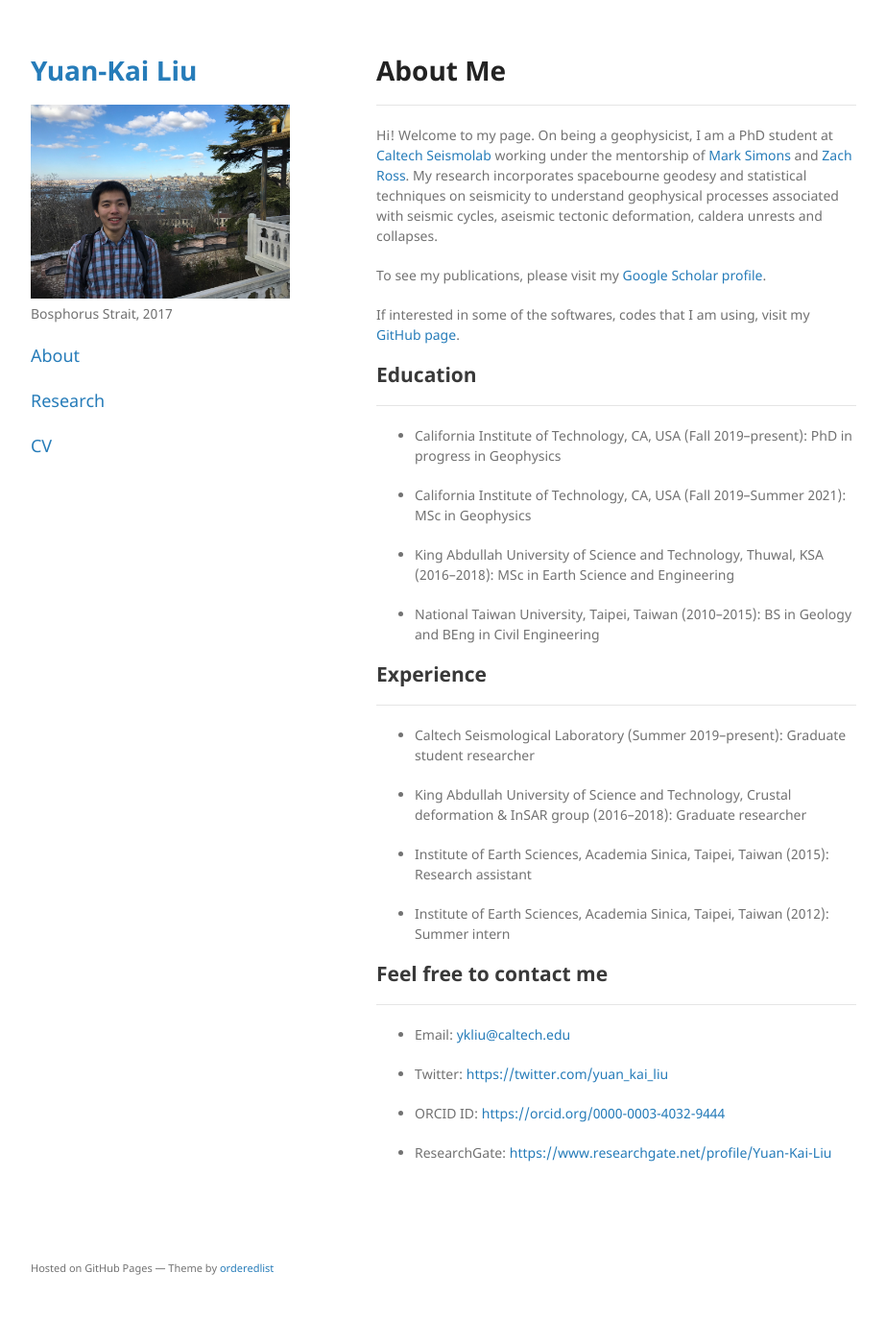
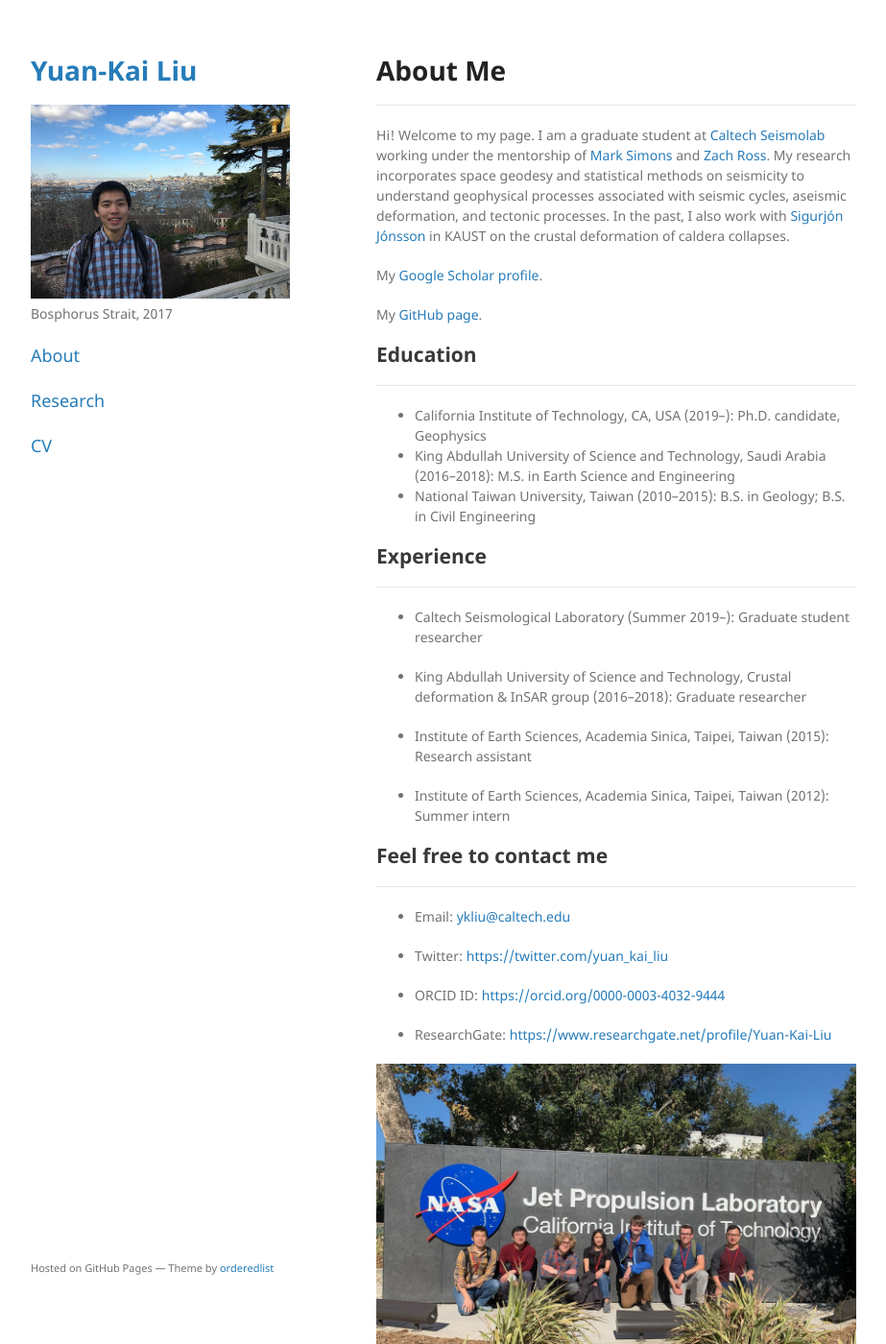
Before and after one commit to yuankailiu/yuankailiu.github.io, a Jekyll site: the page built from index.md, in a window 1280 px wide and 1400 px high. Shown: the whole window at 96% size, without its empty margins (178-1101 px from the left). Built offline with Jekyll 4.4.1, drawn with Linux system fonts in a browser that asks for light colours; our own code applies the rules of GitHub Pages for plain Markdown files; some of the changed text lies outside the part shown.

Commit message:
refresh cv and research page
cv and research page updates.

```diff
--- a/index.md
+++ b/index.md
@@ -6,32 +6,27 @@ layout: default
 
 *   *   *
 
-Hi! Welcome to my page. On being a geophysicist, I am a PhD student at [Caltech Seismolab](http://www.seismolab.caltech.edu/liu_yk.html) working under the mentorship of [Mark Simons](http://web.gps.caltech.edu/~simons/) and [Zach Ross](http://web.gps.caltech.edu/~zross/). My research incorporates spacebourne geodesy and statistical techniques on seismicity to understand geophysical processes associated with seismic cycles, aseismic tectonic deformation, caldera unrests and collapses.
+Hi! Welcome to my page. I am a graduate student at [Caltech Seismolab](https://www.seismolab.caltech.edu) working under the mentorship of [Mark Simons](http://web.gps.caltech.edu/~simons/) and [Zach Ross](http://web.gps.caltech.edu/~zross/). My research incorporates space geodesy and statistical methods on seismicity to understand geophysical processes associated with seismic cycles, aseismic deformation, and tectonic processes. In the past, I also work with [Sigurjón Jónsson](https://cdi.kaust.edu.sa/people/detail/sigurj%C3%B3n-j%C3%B3nsson) in KAUST on the crustal deformation of caldera collapses.
 
-To see my publications, please visit my [Google Scholar profile](https://scholar.google.com/citations?authuser=1&user=YCCuojgAAAAJ).
+My [Google Scholar profile](https://scholar.google.com/citations?authuser=1&user=YCCuojgAAAAJ).
 
-If interested in some of the softwares, codes that I am using, visit my [GitHub page](https://github.com/yuankailiu).
-
+My [GitHub page](https://github.com/yuankailiu).
 
 ## Education
 
 *   *   *
 
 
-+ California Institute of Technology, CA, USA (Fall 2019–present): PhD in progress in Geophysics
-
-+ California Institute of Technology, CA, USA (Fall 2019–Summer 2021): MSc in Geophysics
-
-+ King Abdullah University of Science and Technology, Thuwal, KSA (2016–2018): MSc in Earth Science and Engineering
-
-+ National Taiwan University, Taipei, Taiwan (2010–2015): BS in Geology and BEng in Civil Engineering
++ California Institute of Technology, CA, USA (2019–): Ph.D. candidate, Geophysics
++ King Abdullah University of Science and Technology, Saudi Arabia (2016–2018): M.S. in Earth Science and Engineering
++ National Taiwan University, Taiwan (2010–2015): B.S. in Geology; B.S. in Civil Engineering
 
 
 ## Experience
 
 *   *   *
 
-+ Caltech Seismological Laboratory (Summer 2019–present): Graduate student researcher
++ Caltech Seismological Laboratory (Summer 2019–): Graduate student researcher
 
 + King Abdullah University of Science and Technology, Crustal deformation & InSAR group (2016–2018): Graduate researcher
 
@@ -51,3 +46,9 @@ If interested in some of the softwares, codes that I am using, visit my [GitHub
 +   ORCID ID: <https://orcid.org/0000-0003-4032-9444>
 
 +   ResearchGate: <https://www.researchgate.net/profile/Yuan-Kai-Liu>
+
+
+
+![group_photo](assets/img/jpl_group_visit.jpeg){:class="img-responsive"}
+
+> Mark Simons' group members in front of JPL, 2022
```
Also changed, not shown: research.md (+37 -6 lines), .assets/epsl-2019-caldera-9031146.jpg (added), .assets/epsl-2019-caldera.jpg (added), .assets/sciadv.abk1167-f3.jpg (added), assets/img/aqaba_profile.jpg (added), assets/img/epsl-2019-caldera.jpg (added), assets/img/jpl_group_visit.jpeg (added), assets/img/sciadv.abk1167-f2.jpg (added), assets/img/sciadv.abk1167-f3.jpg (added), assets/img/sirhan_uplift.jpg (added), 7 other files.
